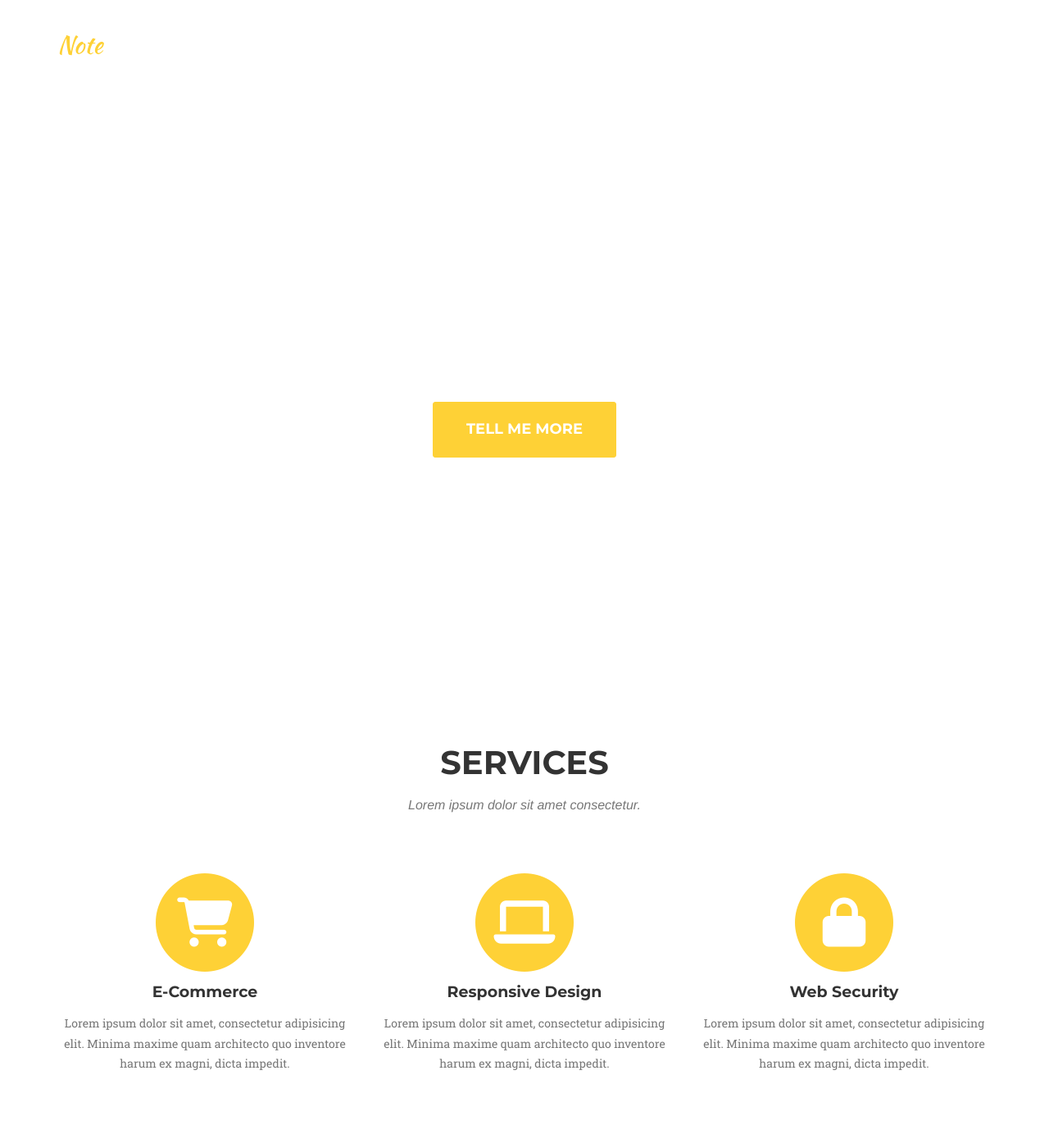
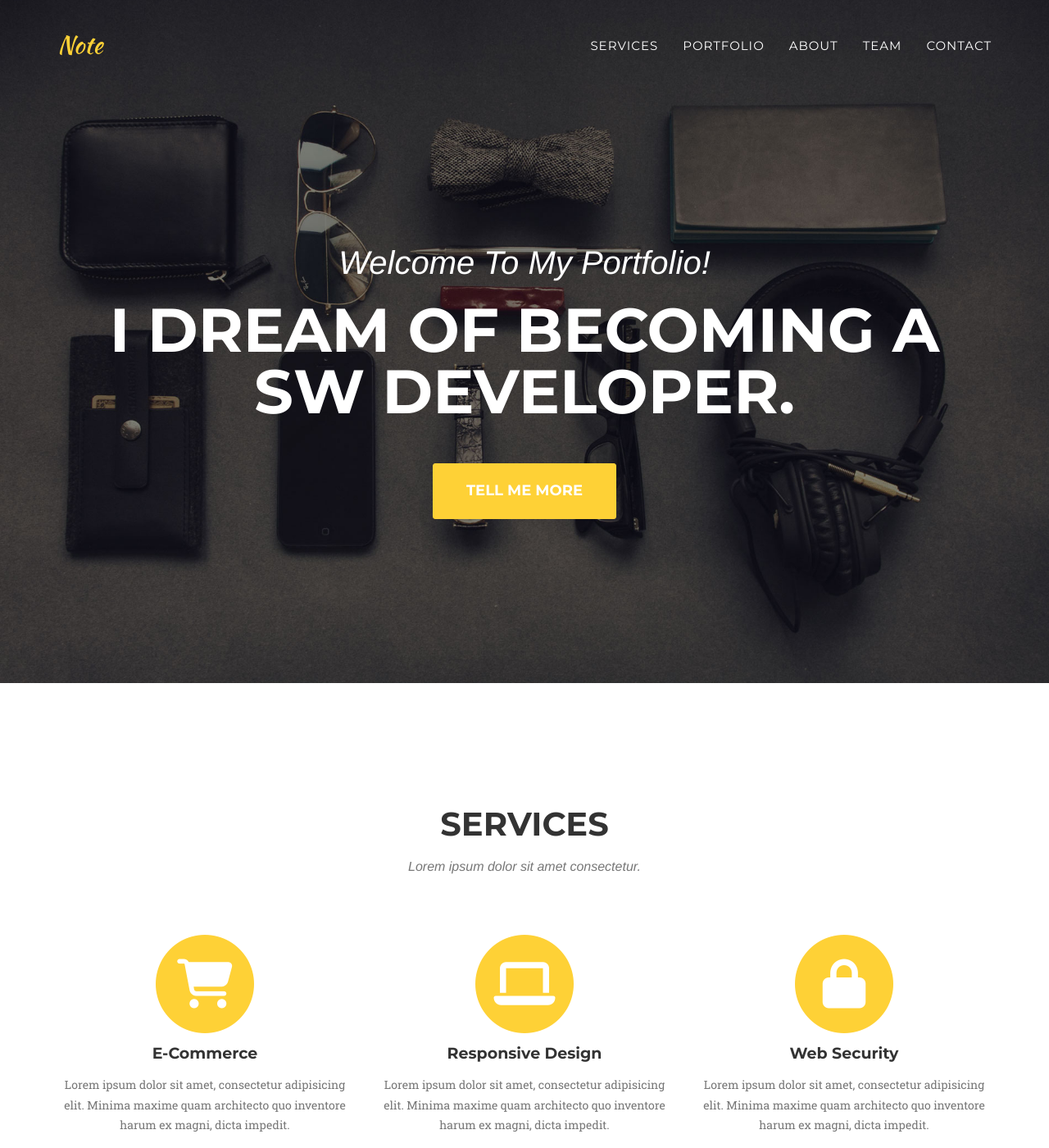
Before and after one commit to yusoojeong/yusoojeong.github.io, a Jekyll site: the page built from about.md, in a window 1280 px wide and 1400 px high. Shown: the whole window at 82% size. Built offline with Jekyll 4.4.1, drawn with Linux system fonts in a browser that asks for light colours; nearby versions of some CDN libraries; some web fonts are replaced; library files that are not in the unit come from our copies.

Commit message:
[Edit] about background

```diff
--- a/_includes/about/css/agency.css
+++ b/_includes/about/css/agency.css
@@ -269,7 +269,7 @@ header {
     text-align: center;
     color: #fff;
     background-attachment: scroll;
-    background-image: url('{{ site.baseurl }}/img/header-bg.jpg');
+    background-image: url('{{ site.baseurl }}/assets/img/header-bg.jpg');
     background-position: center center;
     background-repeat: none;
     -webkit-background-size: cover;
--- a/_includes/about/header.html
+++ b/_includes/about/header.html
@@ -44,8 +44,8 @@
     <header>
         <div class="container">
             <div class="intro-text">
-                <div class="intro-lead-in">Welcome To Our Studio!</div>
-                <div class="intro-heading">It's Nice To Meet You</div>
+                <div class="intro-lead-in">Welcome To My Portfolio!</div>
+                <div class="intro-heading">I dream of becoming a SW developer.</div>
                 <a href="#services" class="page-scroll btn btn-xl">Tell Me More</a>
             </div>
         </div>
```
